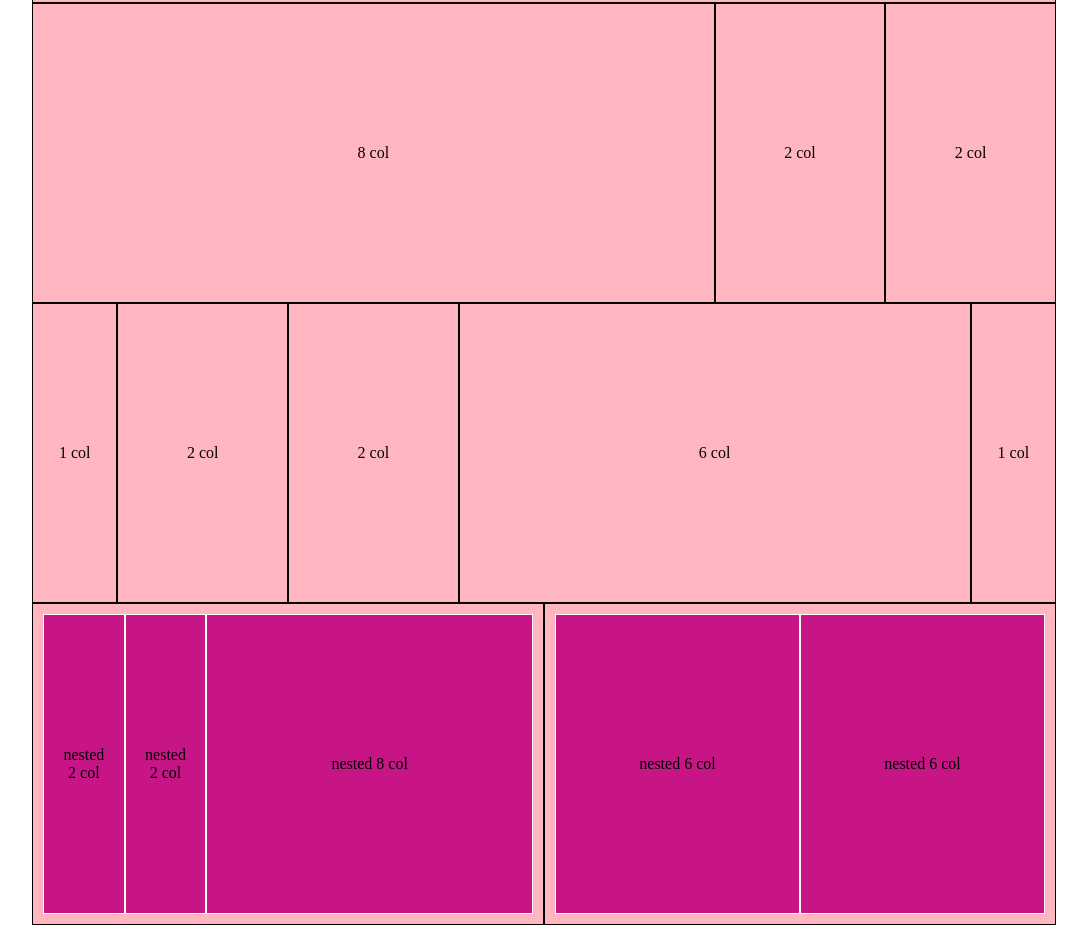
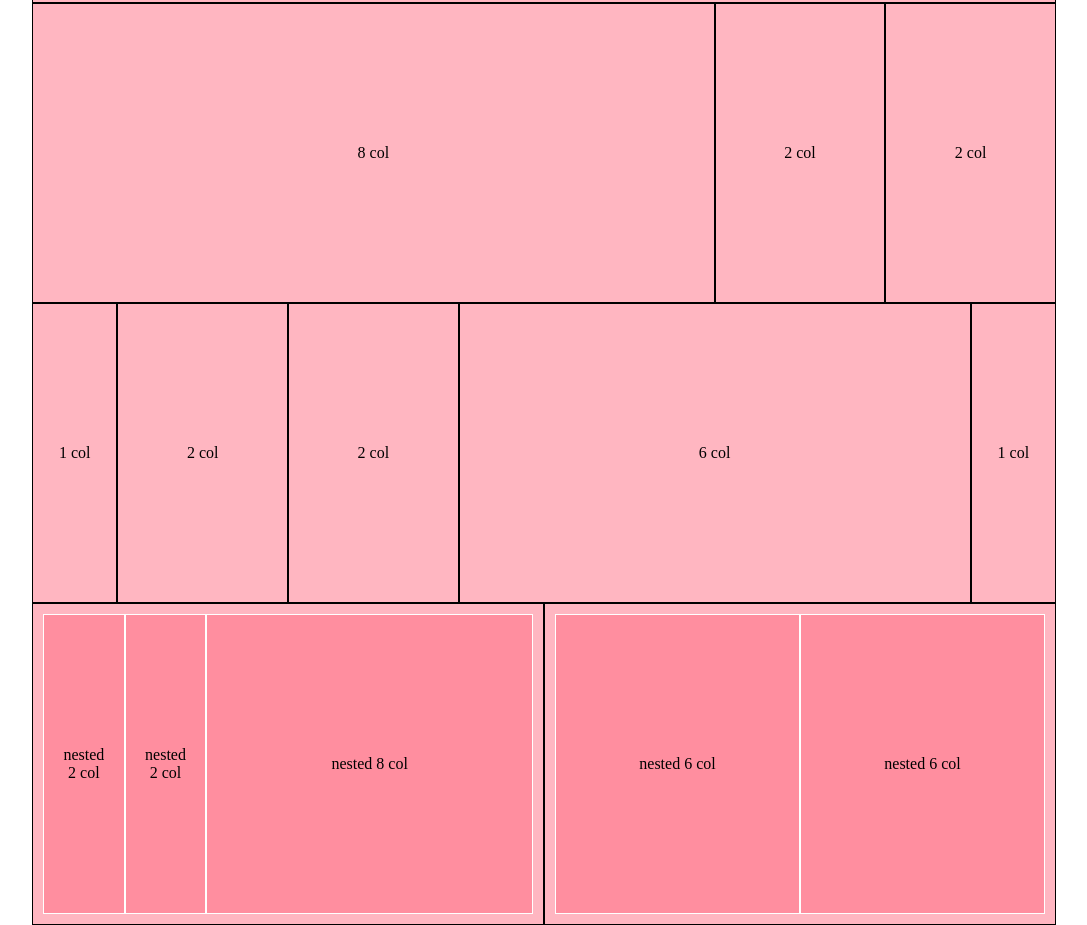
Before and after one commit to MarcoMihajlovic/html-css-12bool, a plain HTML site: page index.html in a window 1280 px wide. Shown: the part 597-1522 px from the top of the page, without its empty margins (96-1183 px from the left). Drawn offline with Linux system fonts and the light colour scheme.

Commit message:
Colore
Correzione colore

```diff
--- a/css/style.css
+++ b/css/style.css
@@ -29,7 +29,7 @@ p {
 }
 
 [class*="col-"] > .row > [class*="col-"] {
-  background-color: mediumvioletred;
+  background-color: #ff8e9f;
   border: 1px solid white;
 }
 
```
